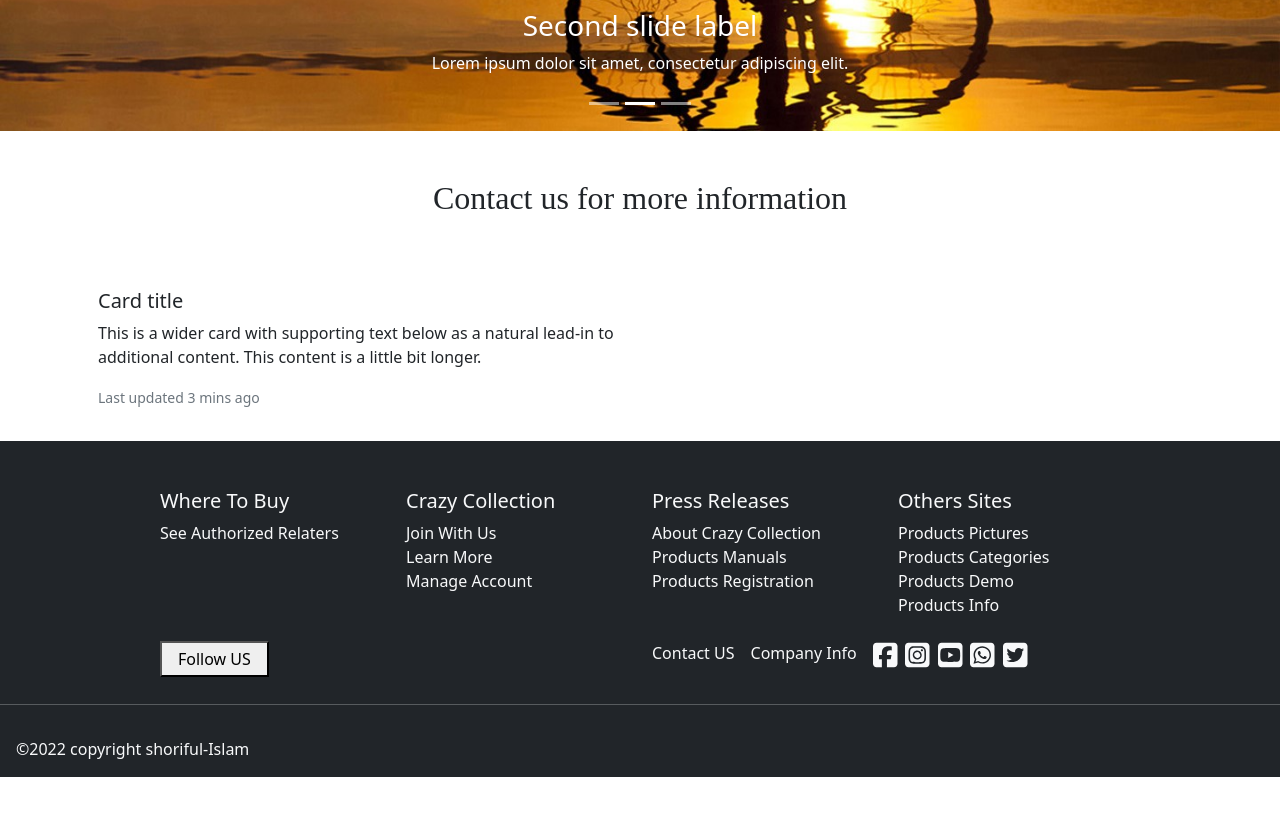
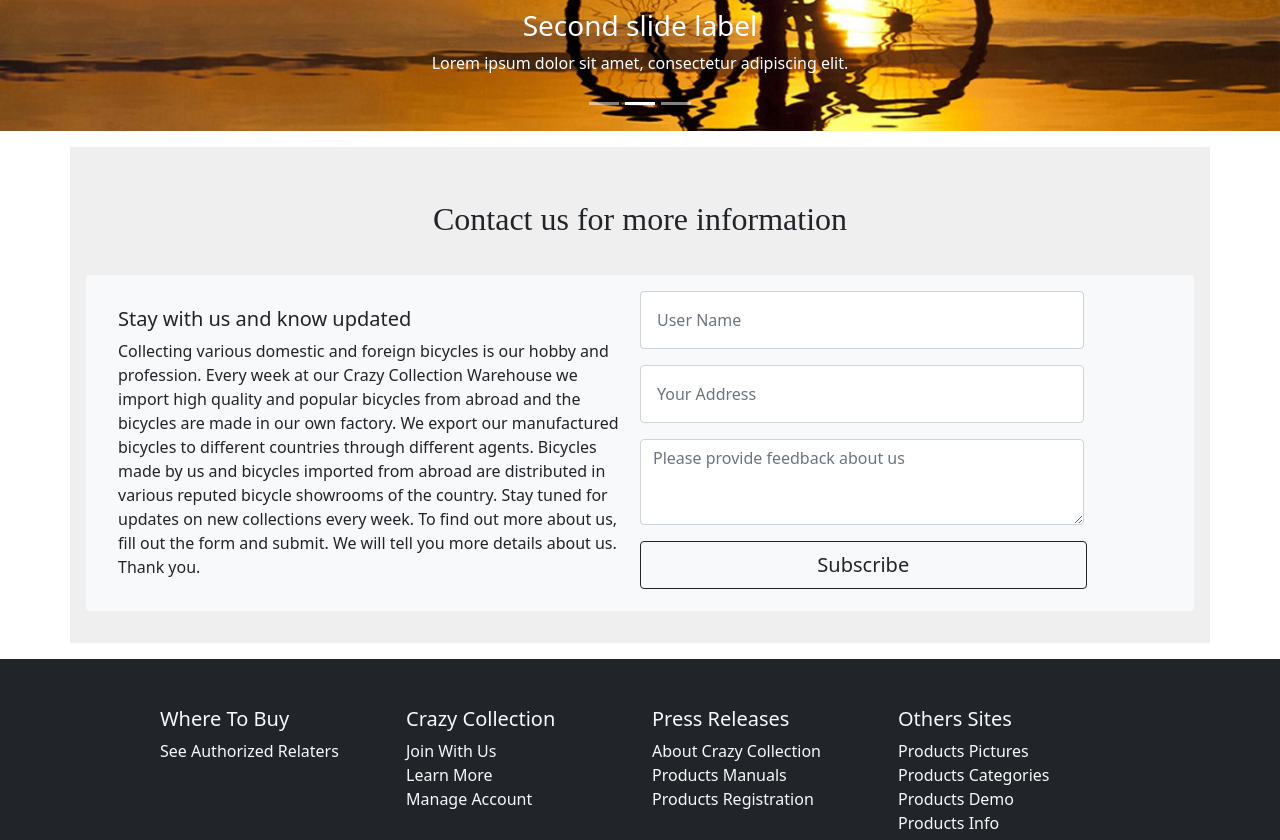
Before and after one commit to Shoriful-Islam-11055/BiCycle-CollectionBD-clint, a React (Create React App) app: page / in a window 1280 px wide. Shown: the part 760-1600 px from the top of the page. Before the commit the page ends 1537 px from the top, so only its background shows below. Built offline with nearby package versions, Linux system fonts and the light colour scheme; a web font is replaced by a local one.

Commit message:
contact us page complete

```diff
--- a/src/components/ContactUs/ContactUs.css
+++ b/src/components/ContactUs/ContactUs.css
@@ -0,0 +1,13 @@
+.background-info{
+    background-color: rgb(239, 239, 239);
+}
+
+.Subscribe{
+    width: 83%;
+}
+
+@media (max-width: 772px) and (min-width: 100px) {
+    .Subscribe{
+        width: 100%;
+    }
+}
--- a/src/components/ContactUs/ContactUs.js
+++ b/src/components/ContactUs/ContactUs.js
@@ -1,30 +1,93 @@
-import React from "react";
+import React, { useState } from "react";
+import { Button, Col, Form, Row } from "react-bootstrap";
+import "./ContactUs.css";
+const ContactUs = () => {
+  const [validated, setValidated] = useState(false);
 
-const ContactUs = () => {
+  const handleSubmit = (event) => {
+    const form = event.currentTarget;
+    if (form.checkValidity() === false) {
+      event.preventDefault();
+      event.stopPropagation();
+    }
+
+    setValidated(true);
+  };
   return (
-    <div className="container">
-      <h2 className="section-title text-center py-5">
+    <div className="container background-info p-3 mb-3 mt-3">
+      <p className="section-title text-center py-3 mt-3 fs-2 background-info">
         Contact us for more information
-      </h2>
-      <div class="card mb-3 border-0">
+      </p>
+      <div class="card mb-3 border-0 p-3 bg-light">
+        <div>
           <div class="row g-0">
-
             <div class="col-md-6">
               <div class="card-body">
-              <h5 class="card-title">Card title</h5>
+                <h5 class="card-title">Stay with us and know updated</h5>
                 <p class="card-text">
-                This is a wider card with supporting text below as a natural
-                lead-in to additional content. This content is a little bit
-                longer.
-              </p>
-              <p class="card-text">
-                <small class="text-muted">Last updated 3 mins ago</small>
+                  Collecting various domestic and foreign bicycles is our hobby
+                  and profession. Every week at our Crazy Collection Warehouse
+                  we import high quality and popular bicycles from abroad and
+                  the bicycles are made in our own factory. We export our
+                  manufactured bicycles to different countries through different
+                  agents. Bicycles made by us and bicycles imported from abroad
+                  are distributed in various reputed bicycle showrooms of the
+                  country. Stay tuned for updates on new collections every week.
+                  To find out more about us, fill out the form and submit. We
+                  will tell you more details about us. Thank you.
                 </p>
               </div>
             </div>
 
             <div class="col-md-6">
+              <Form noValidate validated={validated} onSubmit={handleSubmit}>
+                <Row className="mb-3">
+                  <Form.Group as={Col} md="10" controlId="validationCustom03">
+                    <Form.Control
+                      className="p-3"
+                      type="text"
+                      placeholder="User Name"
+                      required
+                    />
+                    <Form.Control.Feedback type="invalid">
+                      Please provide a valid Username.
+                    </Form.Control.Feedback>
+                  </Form.Group>
+                </Row>
+                <Row className="mb-3">
+                  <Form.Group as={Col} md="10" controlId="validationCustom03">
+                    <Form.Control
+                      className="p-3"
+                      type="text"
+                      placeholder="Your Address"
+                      required
+                    />
+                    <Form.Control.Feedback type="invalid">
+                      Please provide a valid Address.
+                    </Form.Control.Feedback>
+                  </Form.Group>
+                </Row>
+                <Row className="mb-3">
+                  <Form.Group as={Col} md="10" controlId="validationCustom03">
+                    <Form.Control
+                      as="textarea"
+                      rows={3}
+                      placeholder="Please provide feedback about us"
+                      required
+                    />
+                    <Form.Control.Feedback type="invalid">
+                      Please provide feedback.
+                    </Form.Control.Feedback>
+                  </Form.Group>
+                </Row>
 
+                <div className="text-center Subscribe">
+                  <Button variant="outline-dark fs-5 w-100 p-2" type="submit">
+                    Subscribe
+                  </Button>
+                </div>
+              </Form>
+            </div>
           </div>
         </div>
       </div>
```
Lines whose indentation alone changed are shown as unchanged.
